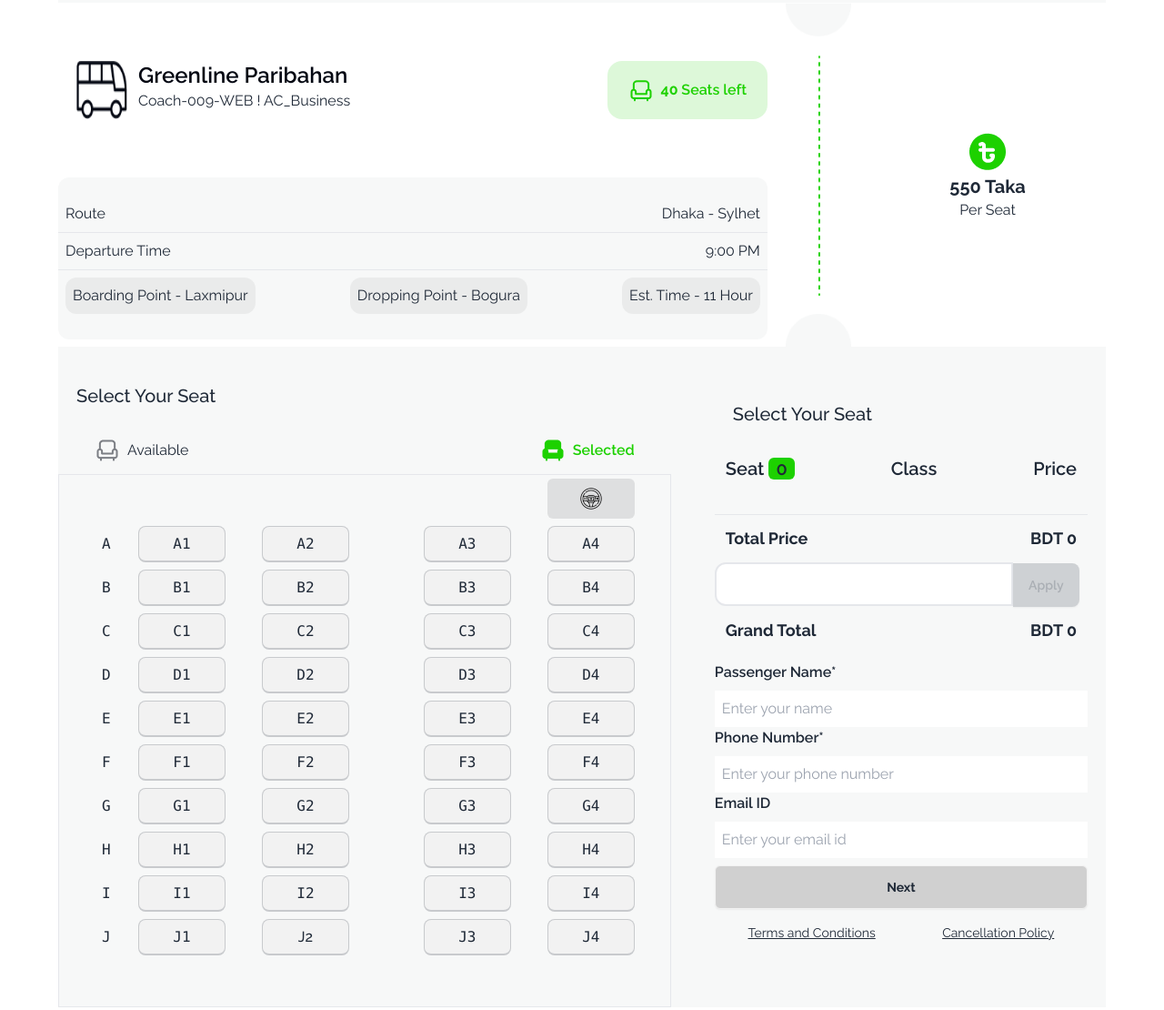
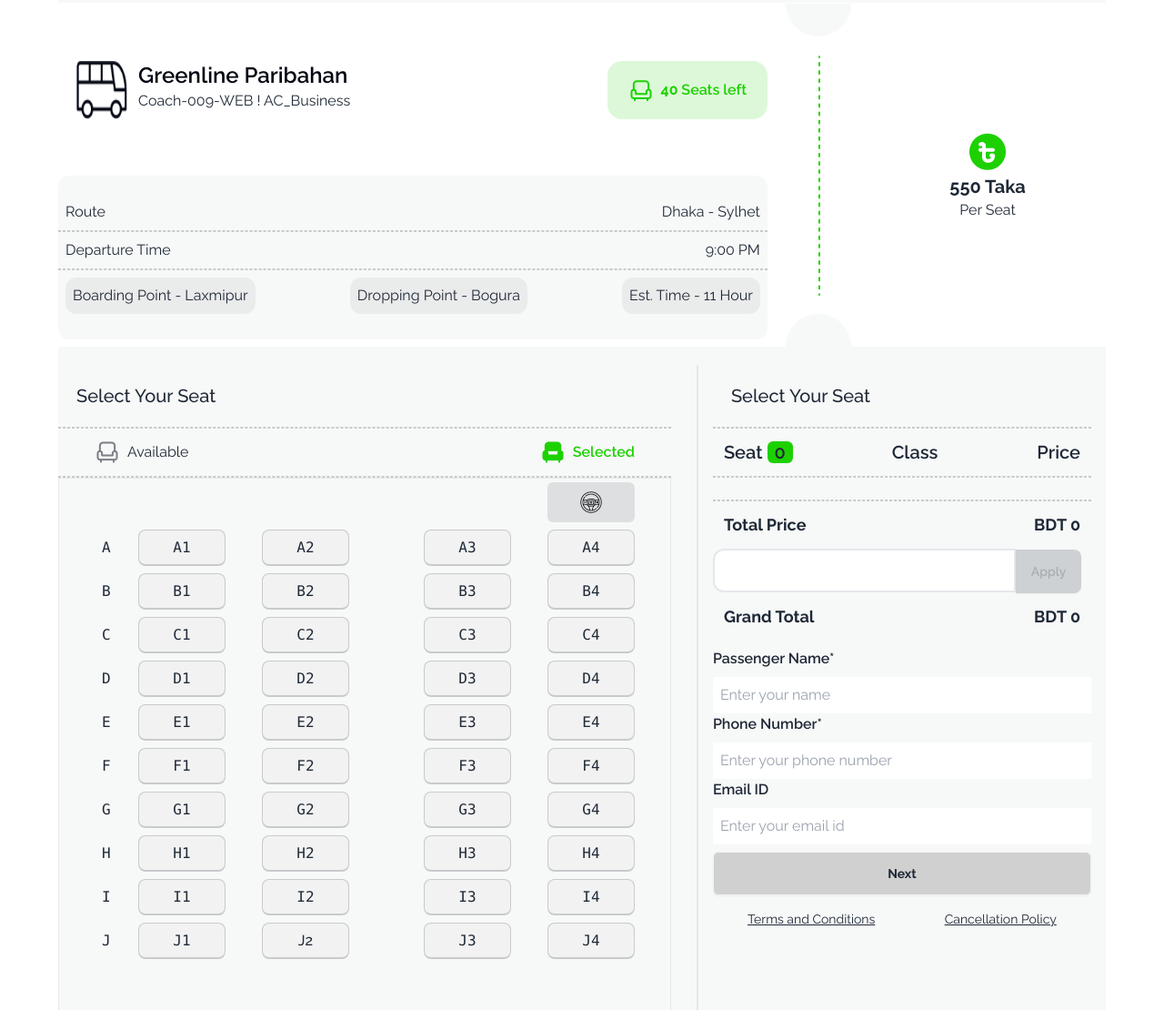
Before and after one commit to alaminshojib/programming-hero-paribahan, a plain HTML site: page index.html in a window 1280 px wide. Shown: the part 1340-2450 px from the top of the page at 91% size. Drawn offline with nearby package versions, Linux system fonts and the light colour scheme.

Commit message:
Alhamdulillah Project Successfully Done

```diff
--- a/index.html
+++ b/index.html
@@ -232,6 +232,8 @@
             <div class="lg:flex justify-between h-fit mt-5 gap-7 w-full">
               <div class="lg:w-3/5">
                 <h1 class="lg:p-5 p-2 text-xl font-medium">Select Your Seat</h1>
+
+                <hr>
                 <div class="flex justify-between p-3 lg:pr-10 lg:pl-10">
                   <div
                     class="w-fit flex gap-2 items-center justify-center rounded-2xl"
@@ -249,7 +251,7 @@
                     />
                     <h2 class="text-[#1DD100] font-semibold">Selected</h2>
                   </div>
-                </div>
+                </div><hr>
 
                 <div class="">
                   <div class="flex justify-around gap-7 border">
@@ -329,11 +331,10 @@
               </div>
 
               <!-- Selected Seat Price  -->
-
-              <div class="lg:w-2/5 p-5">
+              <div class="lg:w-2/5 lg:border-l-2 lg:px-4 ">
                 <h1 class="p-5 text-xl font-medium">Select Your Seat</h1>
 
-                <div class="bg-[#F7F8F8]">
+                <div class="bg-[#F7F8F8]"><hr>
                   <!-- ======================= -->
                   <div class="flex justify-between text-xl font-semibold p-3">
                     <p>
@@ -342,12 +343,11 @@
                     </p>
                     <p>Class</p>
                     <p>Price</p>
-                  </div>
+                  </div><hr>
                   <div id="seat-container" class=" flex flex-col justify-between  p-3">
 
                   </div>
-
-                  <hr />
+                  <hr>
                   <div class="flex justify-between p-3 font-bold text-lg">
                     <p>Total Price</p>
 
--- a/styles/style.css
+++ b/styles/style.css
@@ -12,3 +12,7 @@
 
 background: rgb(247, 248, 248);
 }
+
+hr {
+  border: 1px dashed #13131833;
+}
```
